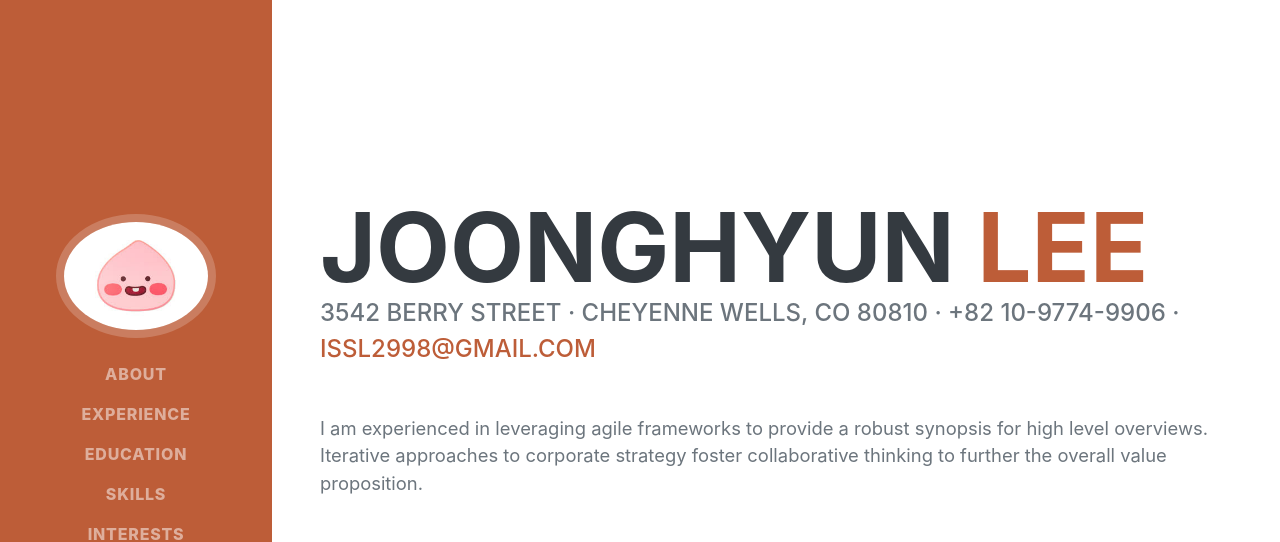
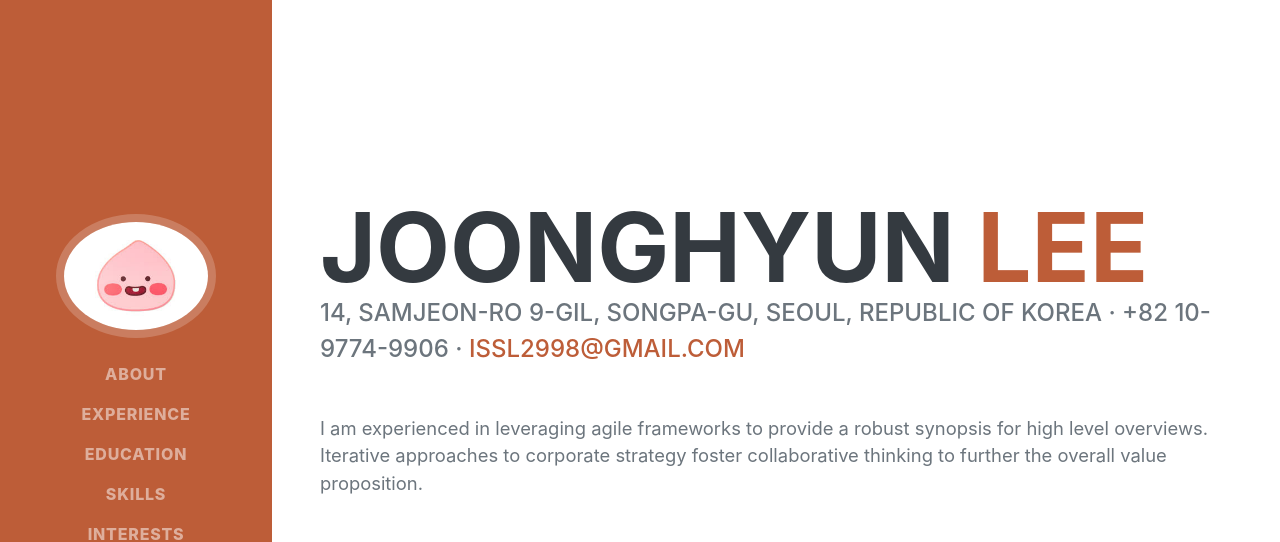
Before and after one commit to leejoonghyun/leejoonghyun.github.io, a plain HTML site: page index.html in a window 1280 px wide. Shown: the top 542 px of the page. Drawn offline with nearby package versions, Linux system fonts and the light colour scheme; a web font is replaced by a local one.

Commit message:
edit my adress

```diff
--- a/index.html
+++ b/index.html
@@ -44,7 +44,7 @@
                         <span class="text-primary">Lee</span>
                     </h1>
                     <div class="subheading mb-5">
-                        3542 Berry Street · Cheyenne Wells, CO 80810 · +82 10-9774-9906 ·
+                        14, Samjeon-ro 9-gil, Songpa-gu, Seoul, Republic of Korea · +82 10-9774-9906 ·
                         <a href="mailto:name@email.com">issl2998@gmail.com</a>
                     </div>
                     <p class="lead mb-5">I am experienced in leveraging agile frameworks to provide a robust synopsis for high level overviews. Iterative approaches to corporate strategy foster collaborative thinking to further the overall value proposition.</p>
```
